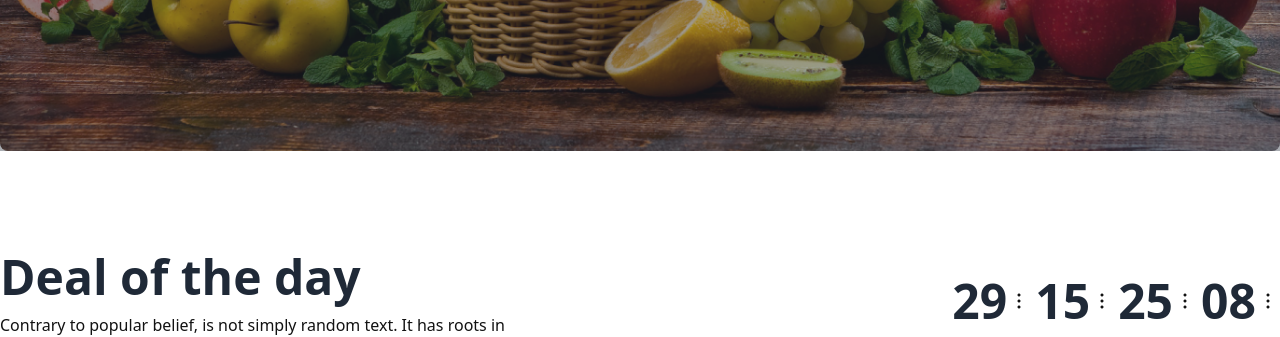
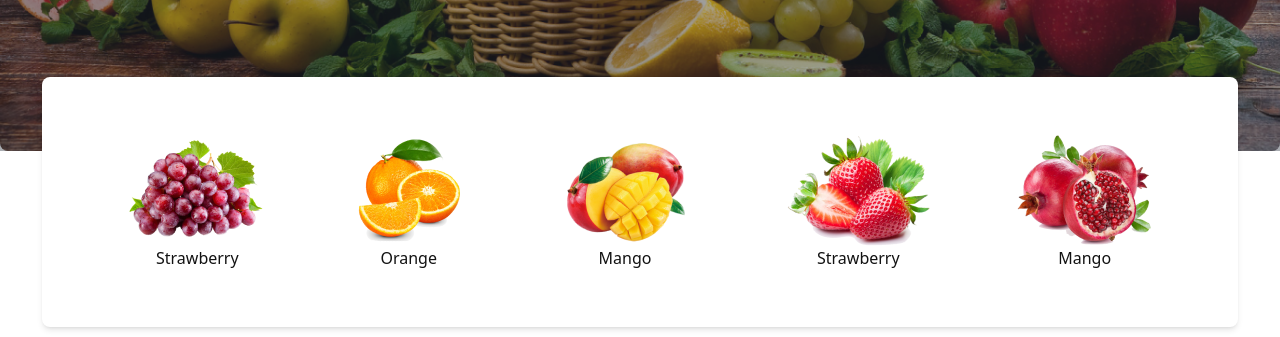
Before and after one commit to ShoroveTajmen/B8A3-fruit-brust, a plain HTML site: page index.html in a window 1280 px wide. Shown: the part 645-982 px from the top of the page. Drawn offline with nearby package versions, Linux system fonts and the light colour scheme; grey boxes are pictures that could not be loaded.

Commit message:
sub banner added

```diff
--- a/index.html
+++ b/index.html
@@ -47,7 +47,7 @@
   </head>
   <body>
     <header>
-      <!--///////// nav barr start //////////-->
+      <!--///////// nav bar start //////////-->
       <nav class="mb-24">
         <!-- nav-contaiiner -->
         <div
@@ -94,6 +94,7 @@
         </div>
       </nav>
       <!--///////// nav bar end //////////-->
+
       <!-- ////// navbar for mobile device start here-->
       <nav class="mb-12 md:hidden">
         <div class="navbar bg-base-100">
@@ -131,7 +132,7 @@
       <!-- ////// navbar for mobile device end here-->
 
       <!-- //////// Banner section start ///////// -->
-      <section class="container mx-auto mb-12 md:mb-20 lg:mb-24">
+      <section class="container mx-auto mb-12 md:mb-20 lg:mb-24 relative">
         <div class="carousel w-full">
           <!-- Slide 1 -->
           <div id="slide1" class="carousel-item relative w-full">
@@ -316,12 +317,39 @@
             </div>
           </div>
         </div>
+        <!-- sub banner -->
+        <div class="hidden md:hidden lg:block">
+          <div
+            class="w-[1196px] mx-auto h-[250px] flex justify-evenly items-center rounded-lg shadow-md -top-20 relative bg-white"
+          >
+            <div>
+              <img src="./images/fruit1.png" alt="" />
+              <p class="text-center text-[#121212]">Strawberry</p>
+            </div>
+            <div>
+              <img src="./images/fruit2.png" alt="" />
+              <p class="text-center text-[#121212]">Orange</p>
+            </div>
+            <div>
+              <img src="./images/fruit3.png" alt="" />
+              <p class="text-center text-[#121212]">Mango</p>
+            </div>
+            <div>
+              <img src="./images/fruit4.png" alt="" />
+              <p class="text-center text-[#121212]">Strawberry</p>
+            </div>
+            <div>
+              <img src="./images/fruit5.png" alt="" />
+              <p class="text-center text-[#121212]">Mango</p>
+            </div>
+          </div>
+        </div>
       </section>
       <!-- //////// Banner section end ///////// -->
     </header>
     <main>
       <!-- ///// Deal of the day section start ///// -->
-      <section class="container mx-auto md:mb-20 lg:mb-28">
+      <section class="container mx-auto md:mb-20 lg:mb-28 lg:mt-32">
         <!-- deal container -->
         <div class="md:flex justify-between mb-20">
           <!-- deal info -->
```
